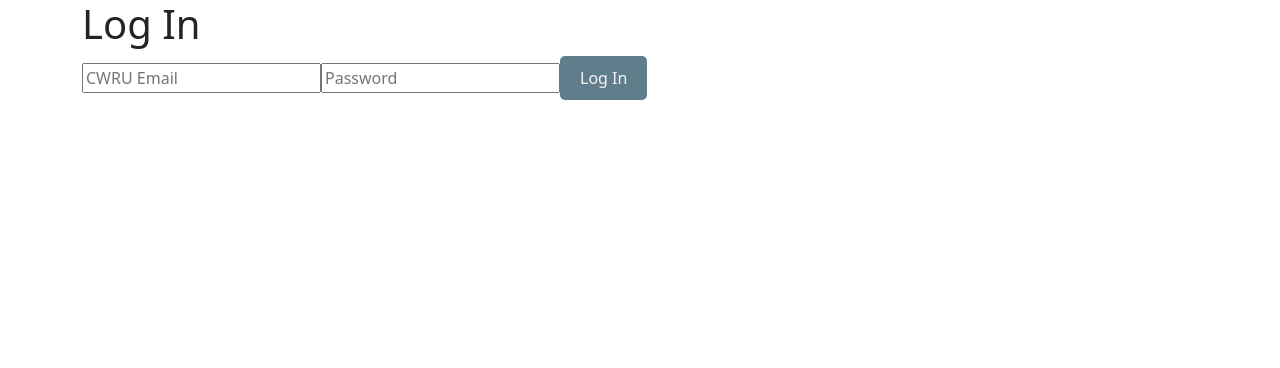
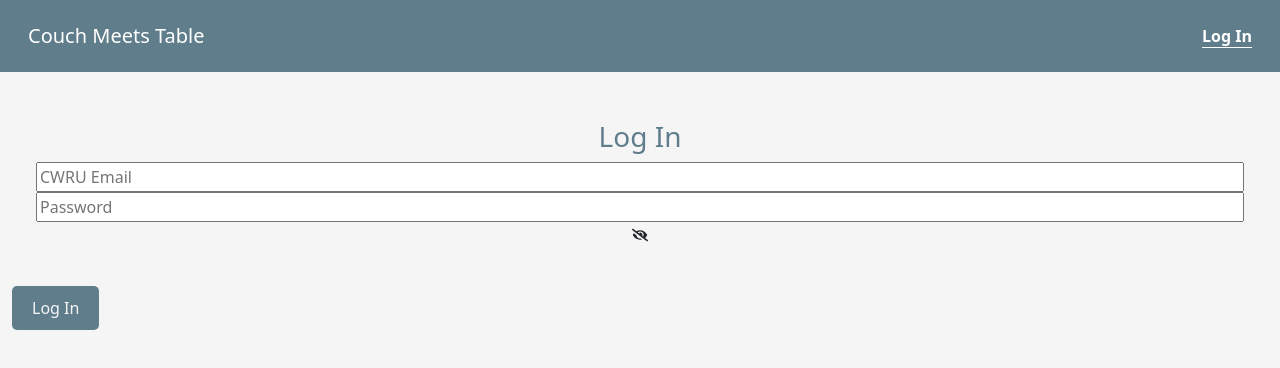
Before and after one commit to bhavyapkrishna/couch-meets-table, a React (Create React App) app in the folder client/: page /login in a window 1280 px wide. Shown: the top 368 px of the page. Built offline with nearby package versions, Linux system fonts and the light colour scheme.

Commit message:
password and email auth basics

```diff
--- a/client/src/pages/LoginPage.js
+++ b/client/src/pages/LoginPage.js
@@ -1,19 +1,33 @@
 import { useState } from "react";
 import {useNavigate} from "react-router-dom";
+import Navbar from "../components/Navbar";
+import { FaEye, FaEyeSlash } from "react-icons/fa";
 
 const LoginPage = () => {
     const navigate = useNavigate();
     const [email, setEmail] = useState("");
     const [password, setPassword] = useState("");
+    const [showPassword, setShowPassword] = useState(false);
 
     const handleLogin = () =>
     {
+        if(!email.endsWith("@case.edu")) {
+            alert("Please enter a valid CWRU email address")
+            return;
+        }
         navigate("/");
     };
 
+    const setPasswordVisible = () => {
+        setShowPassword(!showPassword);
+    };
+
     return (
-        <div className = "container">
-            <h1>Log In</h1>
+       <div className="container-fluid custom-bg vh-100 d-flex flex-column justify-content-start pt-5">
+            <Navbar />
+            {/*Content*/}
+            <div className="card p-4 text-center mt-5 border-0 custom-bg">
+                <h1 className="h3 custom-txt">Log In</h1>
                 <input
                     type="text"
                     placeholder="CWRU Email"
@@ -21,12 +35,22 @@
                     onChange={(e) => setEmail(e.target.value)}
                 />
                 <input
-                type="password"
+                    type={showPassword ? "text" : "password"}
                     placeholder="Password"
                     value={password}
                     onChange={(e) => setPassword(e.target.value)}
                 />
+                <span
+                    onMouseDown={setPasswordVisible}
+                    onMouseUp={setPasswordVisible}
+                    onMouseLeave={() => setShowPassword(false)}
+                >
+                    {showPassword ? <FaEye /> : <FaEyeSlash />}
+                </span>
+            </div>
+            <div className="mt-3">
                 <button onClick={handleLogin} className="custom-btn">Log In</button>
+            </div>
         </div>
     )
 }
--- /dev/null
+++ b/package.json
@@ -0,0 +1,5 @@
+{
+  "dependencies": {
+    "react-icons": "^5.5.0"
+  }
+}
```
Also changed, not shown: client/src/LogInPage.js (deleted, +0 -13 lines), 1 other file (tests, documents, lock files or other folders). Lines whose indentation alone changed are shown as unchanged.
